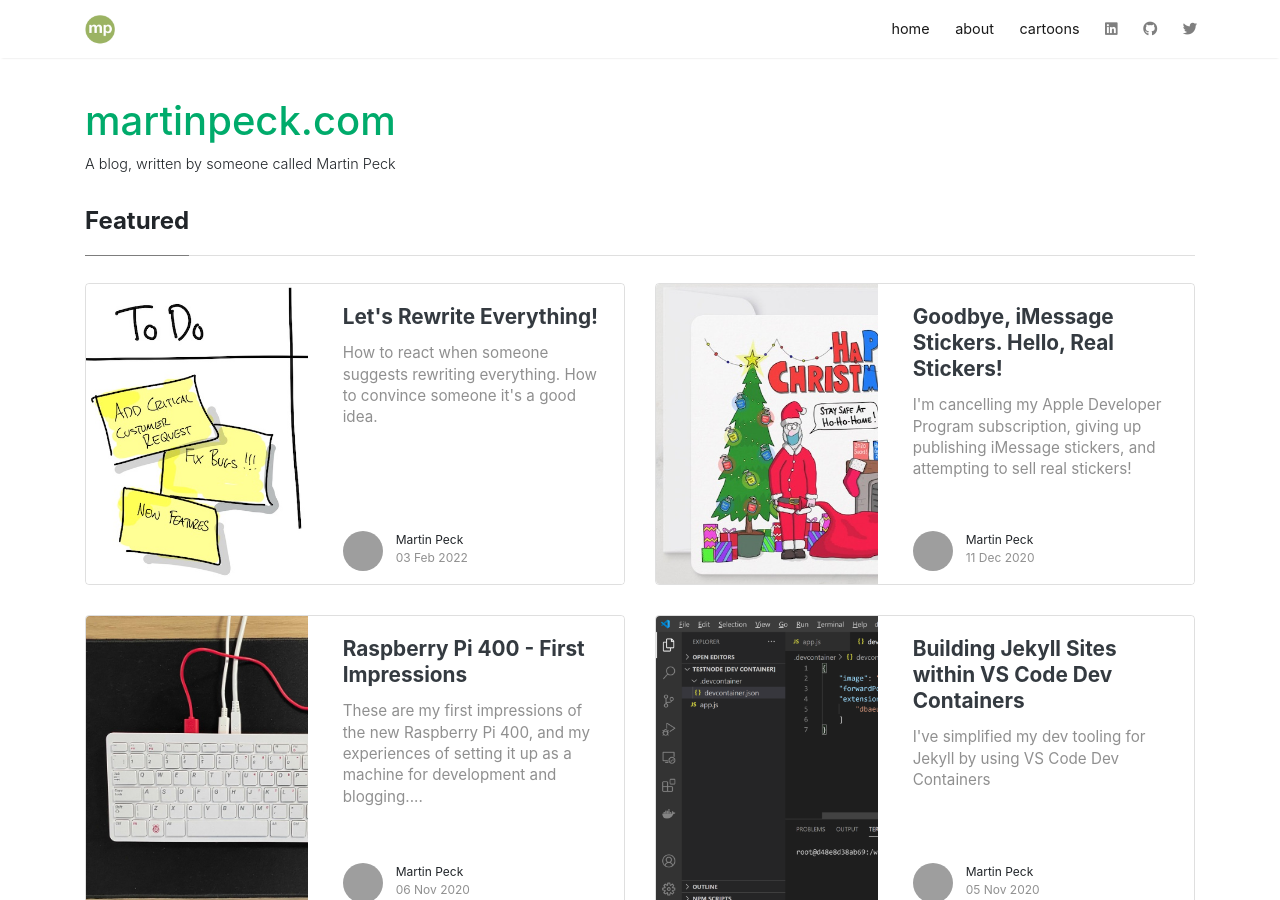
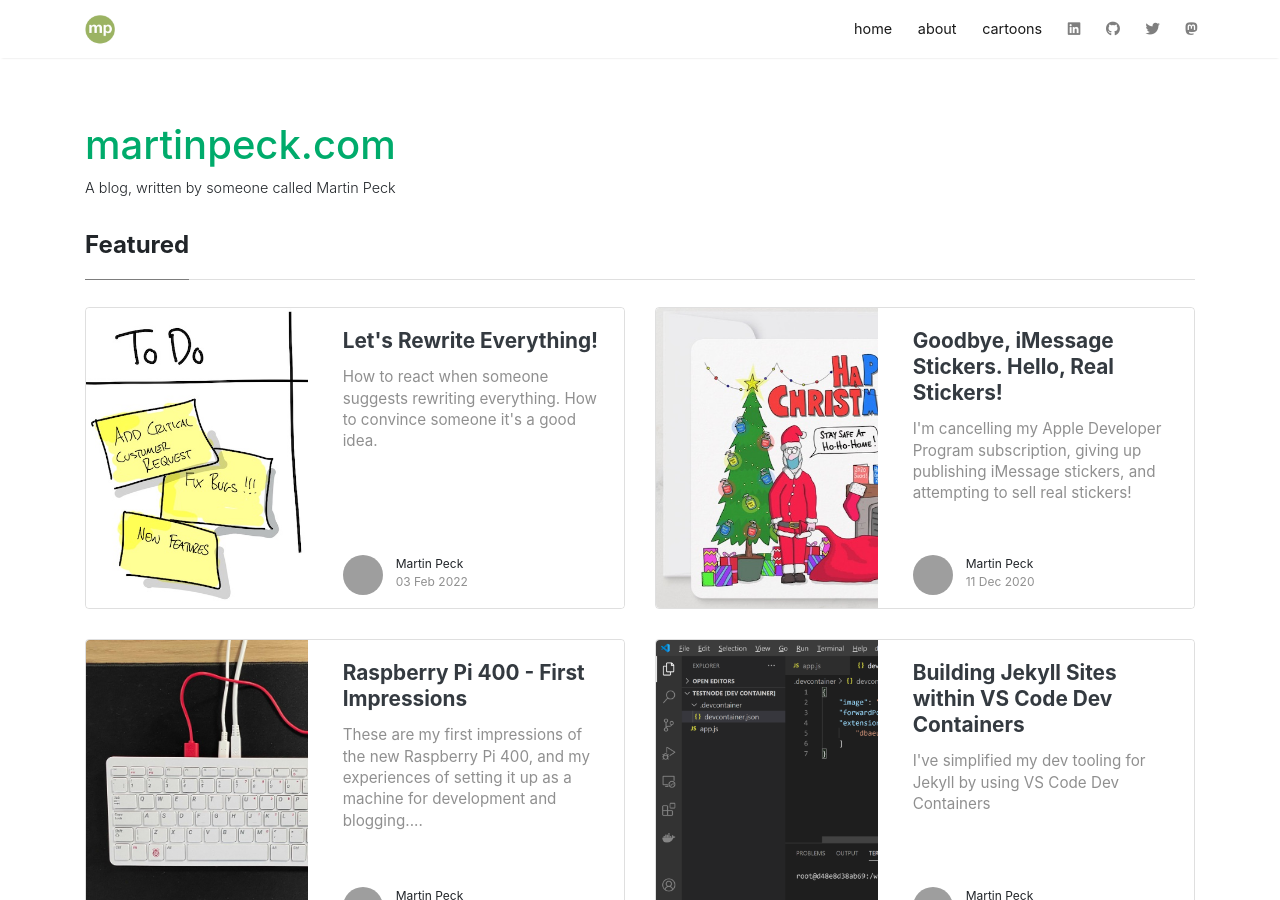
Before and after one commit to martinpeck/martinpeck.github.io, a Jekyll site: the page built from index.html, in a window 1280 px wide and 900 px high. Built offline with Jekyll 4.4.1, drawn with Linux system fonts in a browser that asks for light colours; nearby versions of some CDN libraries; the list of posts is cut into pages by our own code; grey boxes are pictures that could not be loaded.

Commit message:
Update default.html

```diff
--- a/_layouts/default.html
+++ b/_layouts/default.html
@@ -18,6 +18,7 @@
 <link rel="icon" type="image/png" sizes="96x96" href="/assets/icons/favicon-96x96.png">
 <link rel="icon" type="image/png" sizes="16x16" href="/assets/icons/favicon-16x16.png">
 <link rel="manifest" href="/manifest.json">
+<a rel="me" href="https://fosstodon.org/@martinpeck">Mastodon</a>
 <meta name="msapplication-TileColor" content="#ffffff">
 <meta name="msapplication-TileImage" content="assets/icons/ms-icon-144x144.png">
 <meta name="theme-color" content="#ffffff">
@@ -110,6 +111,10 @@
                 <a target="_blank"  class="nav-link" href="https://twitter.com/martinpeck"><i class="fab fa-twitter"></i></a>
                 </li>
 
+                <li class="nav-item">
+                <a target="_blank" rel="me" class="nav-link" href="https://fosstodon.org/@martinpeck"><i class="fab fa-mastodon"></i></a>
+                </li>
+
             </ul>
 
         <!-- End Menu -->
```
